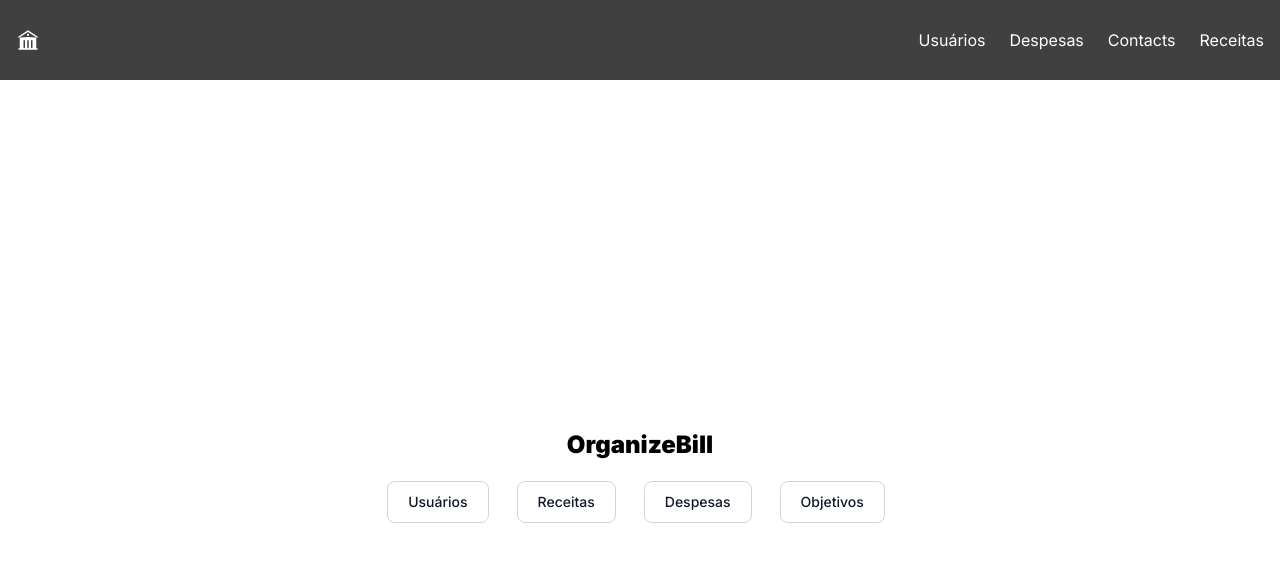
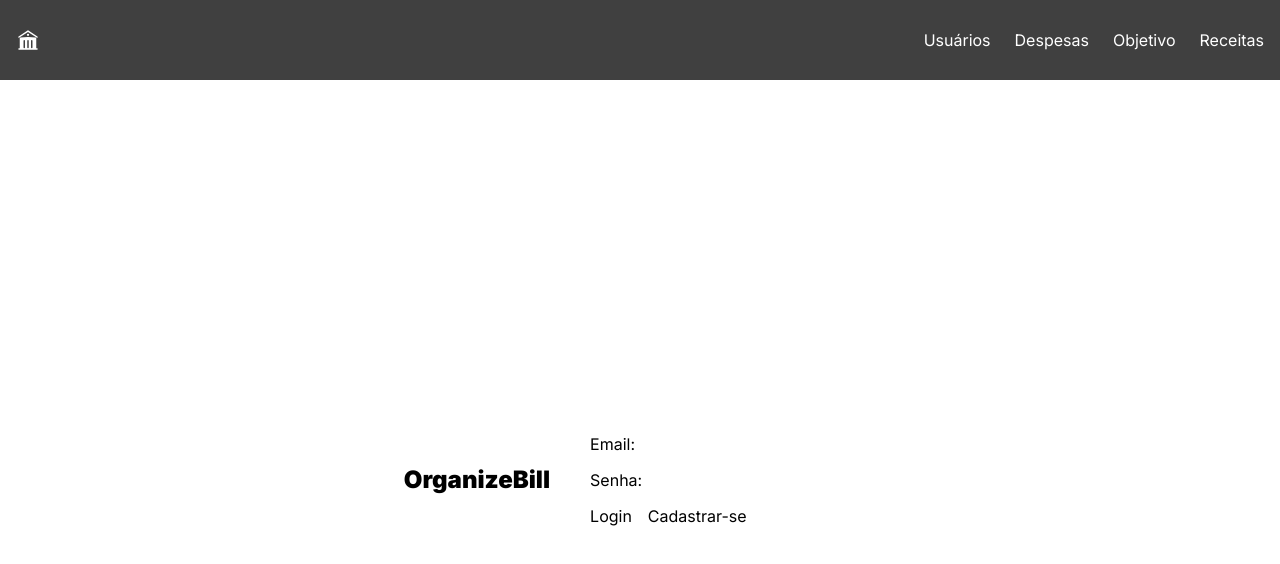
Before and after one commit to ines-alessandra/OrganizeBill, a Next.js app in the folder organize-bill-front/: page / in a window 1280 px wide. Shown: the top 564 px of the page. Built offline with nearby package versions, Linux system fonts and the light colour scheme.

Commit message:
componente login

```diff
--- a/organize-bill-front/app/page.js
+++ b/organize-bill-front/app/page.js
@@ -1,23 +1,11 @@
 import Link from "next/link";
+import Login from "@/pages/components/Login";
 
 export default function Home() {
   return (
-    <div className="flex flex-col h-screen justify-center items-center gap-5" >
+    <div className="flex flex- h-screen justify-center items-center gap-10" >
       <h1 className="text-2xl font-black" >OrganizeBill</h1>
-      <div className="flex flex-row gap-5">
-      <Link href="/usuario">
-        <button className="text-gray-900 bg-white border border-gray-300 focus:outline-none hover:bg-gray-100 focus:ring-4 focus:ring-gray-100 font-medium rounded-lg text-sm px-5 py-2.5 me-2 mb-2 dark:bg-gray-800 dark:text-white dark:border-gray-600 dark:hover:bg-gray-700 dark:hover:border-gray-600 dark:focus:ring-gray-700" >Usuários</button>
-      </Link>
-      <Link href="/receita">
-        <button className="text-gray-900 bg-white border border-gray-300 focus:outline-none hover:bg-gray-100 focus:ring-4 focus:ring-gray-100 font-medium rounded-lg text-sm px-5 py-2.5 me-2 mb-2 dark:bg-gray-800 dark:text-white dark:border-gray-600 dark:hover:bg-gray-700 dark:hover:border-gray-600 dark:focus:ring-gray-700" >Receitas</button>
-      </Link>
-      <Link href="/despesa">
-        <button className="text-gray-900 bg-white border border-gray-300 focus:outline-none hover:bg-gray-100 focus:ring-4 focus:ring-gray-100 font-medium rounded-lg text-sm px-5 py-2.5 me-2 mb-2 dark:bg-gray-800 dark:text-white dark:border-gray-600 dark:hover:bg-gray-700 dark:hover:border-gray-600 dark:focus:ring-gray-700" >Despesas</button>
-      </Link>
-      <Link href="/objetivo">
-        <button className="text-gray-900 bg-white border border-gray-300 focus:outline-none hover:bg-gray-100 focus:ring-4 focus:ring-gray-100 font-medium rounded-lg text-sm px-5 py-2.5 me-2 mb-2 dark:bg-gray-800 dark:text-white dark:border-gray-600 dark:hover:bg-gray-700 dark:hover:border-gray-600 dark:focus:ring-gray-700" >Objetivos</button>
-      </Link>
-      </div>
+      <Login />
     </div>
   );
 }
--- /dev/null
+++ b/organize-bill-front/pages/components/Login.jsx
@@ -0,0 +1,57 @@
+"use client"
+
+import React from 'react'
+import { loginUsuario } from '../api/usuario';
+import { useState } from 'react';
+import Link from 'next/link';
+
+const Login = () => {
+  const [novoUsuario, setNovoUsuario] = useState({
+    nome: '',
+    senha: '',
+  });
+
+  const handleLoginSubmit = async (e) => {
+    e.preventDefault();
+
+    try {
+      const respostaLogin = await loginUsuario(novoUsuario.email, novoUsuario.senha);
+      console.log('Resposta do login:', respostaLogin);
+
+    } catch (error) {
+      console.error('Erro ao fazer login:', error);
+    }
+  };
+
+  return (
+    <div>
+        <form className='flex flex-col gap-3' onSubmit={handleLoginSubmit}>
+          <label>
+            Email:
+            <input
+              type="email"
+              value={novoUsuario.email}
+              onChange={(e) => setNovoUsuario({ ...novoUsuario, email: e.target.value })}
+            />
+          </label>
+          <label>
+            Senha:
+            <input
+              type="password"
+              value={novoUsuario.senha}
+              onChange={(e) => setNovoUsuario({ ...novoUsuario, senha: e.target.value })}
+            />
+          </label>
+
+          <div className='flex gap-4'>
+            <button type="submit">Login</button>
+            <Link href="/usuario/novo">
+              <button type="submit">Cadastrar-se</button>
+            </Link>
+          </div>
+        </form>
+    </div>
+  );
+};
+
+export default Login;
--- a/organize-bill-front/pages/components/Navbar.jsx
+++ b/organize-bill-front/pages/components/Navbar.jsx
@@ -1,7 +1,6 @@
 import React from "react";
 import Link from "next/link";
 import { BuildingLibraryIcon } from '@heroicons/react/24/solid'
-
 
 const Navbar = () => {
   return (
@@ -24,7 +23,7 @@ const Navbar = () => {
               </li>
               <li>
                 <Link href="/objetivo">
-                  <p>Contacts</p>
+                  <p>Objetivo</p>
                 </Link>
               </li>
               <li>
```
